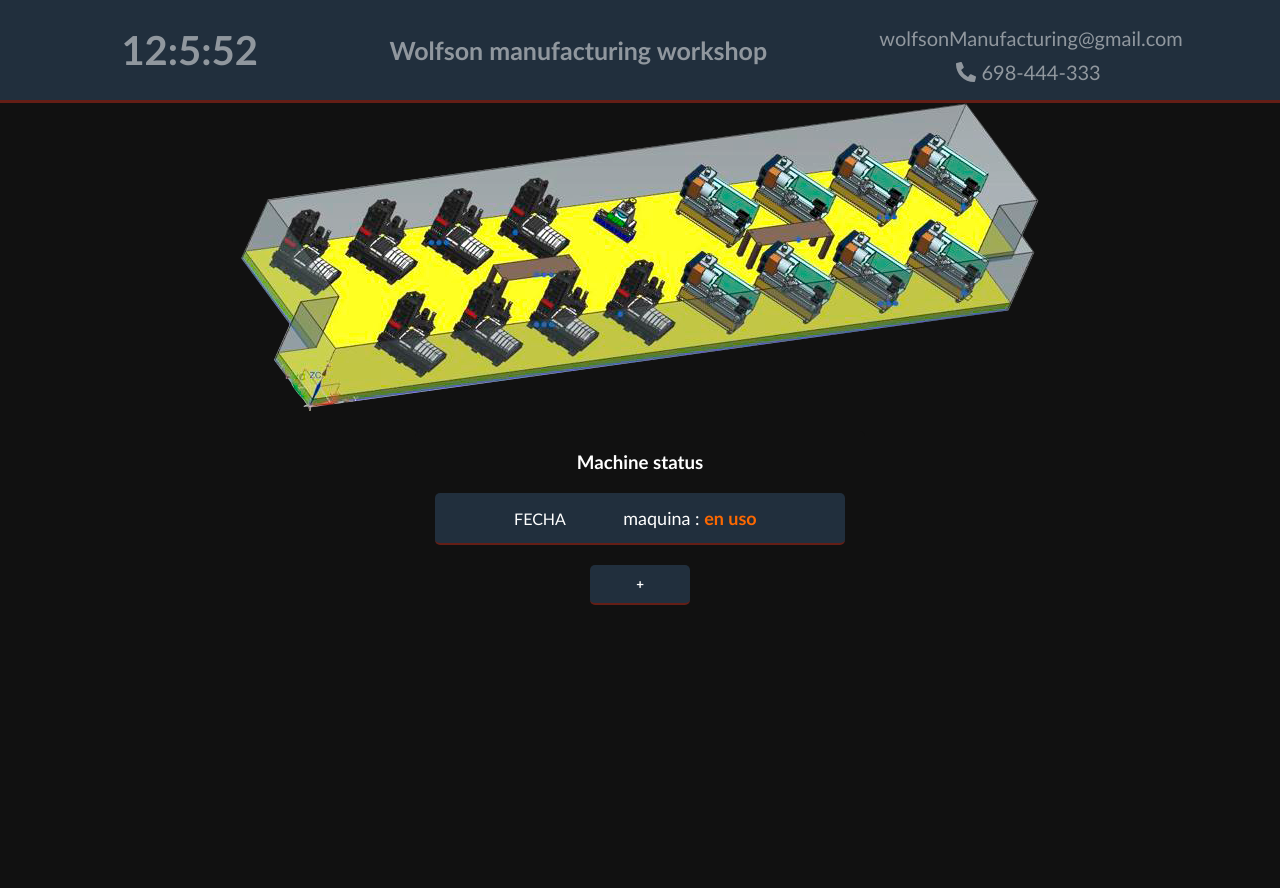
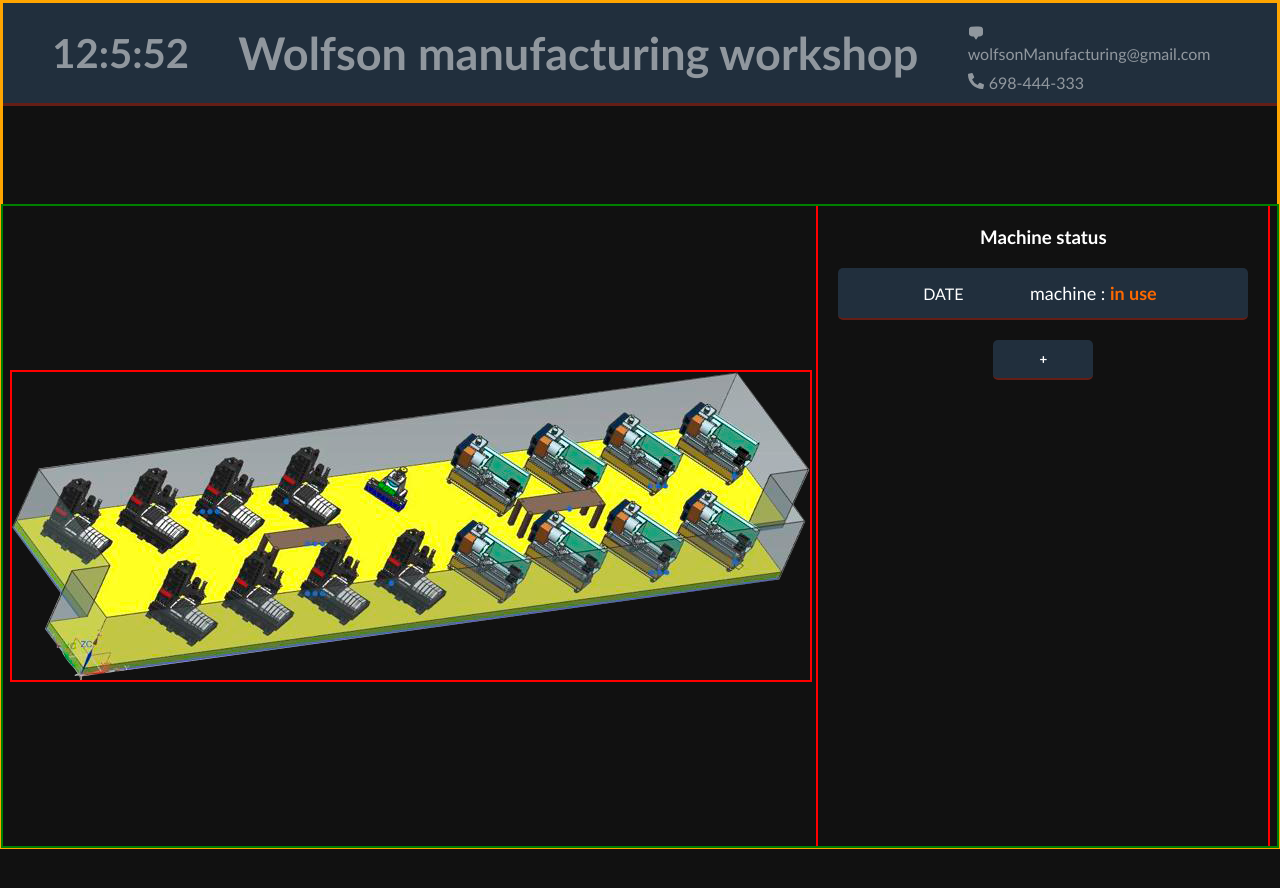
Before and after one commit to Dmlsito/FCT, a React (Vite) app in the folder development/vite-project/: page /main-page in a window 1280 px wide. Shown: the top 888 px of the page. After the commit the page ends 849 px from the top, so only its background shows below. Built offline with nearby package versions, Linux system fonts and the light colour scheme; no server answers.

Commit message:
Cambios en la estetica de la pagina

```diff
--- a/development/vite-project/src/components/CardState.jsx
+++ b/development/vite-project/src/components/CardState.jsx
@@ -1,11 +1,11 @@
 export const CardState = ({ state }) => {
   return (
     <main className='card-body'>
-      <header className='card-header'>FECHA</header>
+      <header className='card-header'>DATE</header>
       <article className='card-article'>{
           state.state === 0
-            ? <span className='card-article-text'>maquina {state.id}: <span className='card-article-text-free'> libre</span></span>
-            : <span className='card-article-text'>maquina {state.id}: <span className='card-article-text-using'> en uso</span></span>
+            ? <span className='card-article-text'>machine {state.id}: <span className='card-article-text-free'> free</span></span>
+            : <span className='card-article-text'>machine {state.id}: <span className='card-article-text-using'> in use</span></span>
           }
       </article>
     </main>
--- a/development/vite-project/src/components/Home.jsx
+++ b/development/vite-project/src/components/Home.jsx
@@ -11,9 +11,9 @@ export const Home = () => {
 
   return (
     <main className='home'>
-      <picture className='home-picture'>
-        <img src='../images/pngDani.png' />
-      </picture>
+      <div className='home-picture'>
+        <img src='../images/pngDani.png' className='home-picture-image' />
+      </div>
       <article className='home-article'>
         <TableState indexStart={indexStart} handleClick={handleClick} />
       </article>
--- a/development/vite-project/src/components/Login.jsx
+++ b/development/vite-project/src/components/Login.jsx
@@ -44,7 +44,8 @@ export const Login = () => {
   }
 
   return (
-    <main className='log'>
+    <main className='main'>
+      <div className='main-log'>
         <h2>Wellcome</h2>
         <form className='log-form' action='/main-page' onSubmit={handleSubmit}>
           <input placeholder='Username' onChange={getUsername} value={username} onBlur={handleBlur} name='name' />
@@ -52,6 +53,7 @@ export const Login = () => {
           {showErrors && <span>This user doesn't exist</span>}
           <button type='submit' className='button'>Sig in</button>
         </form>
+      </div>
     </main>
   )
 }
--- a/development/vite-project/src/css/App.css
+++ b/development/vite-project/src/css/App.css
@@ -1,21 +1,21 @@
 .App {
-  flex-grow: 1;
+  border: 3px solid orange;
   display: flex;
+  justify-content: center;
   flex-direction: column;
-  justify-content: center;
 }
 .App-head {
-  min-width: 900px;
+  margin-top: 0;
   color: #fff;
   height: 100px;
   background-color: #212F3D;
   border-bottom: 3px solid #641E16;
   display: flex;
-  gap: 10px;
   align-items: center;
   justify-content: space-evenly;
 }
 .App-head-title{
+  text-align: center;
   background: none;
   opacity: .5;
   font-size: 45px;
@@ -26,21 +26,19 @@
   margin-top: 10px;
   opacity: .5;
   width: 260px;
-  display: flex;
-  justify-content: center;
-  align-items: center;
 }
 .App-head-list-i {
   margin-right: 5px;
   background: none;
 }
 .App-head-list{
+
   background: none;
 }
 .App-head-clock{
   background: none;
 }
-
+/*
 @media screen and (max-width: 1500px){
   .App-head-title{
     font-size: 25px;
@@ -50,3 +48,25 @@
     font-size: 20px;
   }
 }
+@media screen and (max-width: 900px){
+  .App-head-list li{
+    font-size: 10px;
+  }
+
+}
+@media screen and (max-width: 500px){
+
+  .App-head-list{
+    text-align: center;
+    width: 30px;
+    font-size: 10px;
+  }
+  .App-head-title{
+    width: 200px;
+    font-size: 10px;
+  }
+  .App-head{
+    gap: 5px;
+  }
+}
+*/
--- a/development/vite-project/src/css/Clock.css
+++ b/development/vite-project/src/css/Clock.css
@@ -7,6 +7,13 @@
 
 @media screen and (max-width: 1500px){
     .clock{
-        font-size: 40px;;
+        font-size: 40px;
     }
 }
+
+@media screen and (max-width: 600px){
+    .clock{
+        font-size: 15px;
+    }
+
+}
--- a/development/vite-project/src/css/Header.css
+++ b/development/vite-project/src/css/Header.css
@@ -1,13 +1,14 @@
 .entry{
+    height: 80vh;
     gap: 40px;
     display: flex;
-    flex-direction: column;
     align-items: center;
+    justify-content: center;
 }
 .entry h1 {
     color: #fff;
     opacity: .6;
-    font-size: 50px;
+    font-size: 60px;
     transition: .8s
 }
 .entry h1:hover{
--- a/development/vite-project/src/css/Home.css
+++ b/development/vite-project/src/css/Home.css
@@ -1,18 +1,24 @@
 .home{
-    height: 100vh;
+    outline: 2px solid green;
+    align-items: center;
+    margin-top: 100px;
     display: flex;
-    align-items: center;
     justify-content: space-evenly;
 }
 .home-picture {
+    outline: 2px solid red;
     background: none;
-    min-width: 100px;
+    justify-content: center;
     display: flex;
 }
-.home-picture img {
+.home-picture-image{
+    width: 100%;
+    height: 100%;
     object-fit: contain;
 }
+
 .home-article{
+    outline: 2px solid red;
     display: flex;
 }
 .table{
@@ -25,7 +31,7 @@
     text-align: center;
     padding: 20px;
     align-items: center;
-    height: 550px;
+    height: 600px;
 }
 .card-body {
     width: 400px;
@@ -70,18 +76,29 @@
     color: #FD6800;
     font-weight: bold;
 }
-
+/*
 @media screen and (max-width: 1500px){
     .home{
         display:flex;
-        justify-content: space-around;
         flex-direction: column;
+
         gap: 20px;
     }
     .home-picture{
-        min-width: 500px;
         justify-content: center;
+        object-fit: contain;
     }
+}
+@media screen and (max-width: 910px){
+    .home-picture-image{
+        width: 700px;
+    }
+}
 
 
+@media screen and (max-width: 510px){
+    .home-picture-image {
+        width: 450px;
+    }
 }
+*/
--- a/development/vite-project/src/css/Login.css
+++ b/development/vite-project/src/css/Login.css
@@ -1,8 +1,15 @@
 h2 {
+    background: none;
     font-size: 40px;
     color: #fff;
 }
-.log{
+.main{
+    height: 80vh;
+    display: flex;
+    justify-content: center;
+    align-items: center;
+}
+.main-log{
     box-shadow: 3px 3px  10px #641E16;
     border-radius: 5px;
     background-color: #1B2631;
@@ -16,6 +23,7 @@ h2 {
     min-height: 300px;
 }
 .log-form{
+    background: none;
     margin-top: 40px;
     gap: 20px;
     display: flex;
--- a/development/vite-project/src/css/index.css
+++ b/development/vite-project/src/css/index.css
@@ -4,11 +4,4 @@
     box-sizing: 0;
     font-family: 'Gill Sans', 'Gill Sans MT', Calibri, 'Trebuchet MS', sans-serif;
      background: #111;
-
- }
-
-#root{
-
-    display: flex;
-
 }
```
Lines whose indentation alone changed are shown as unchanged.
